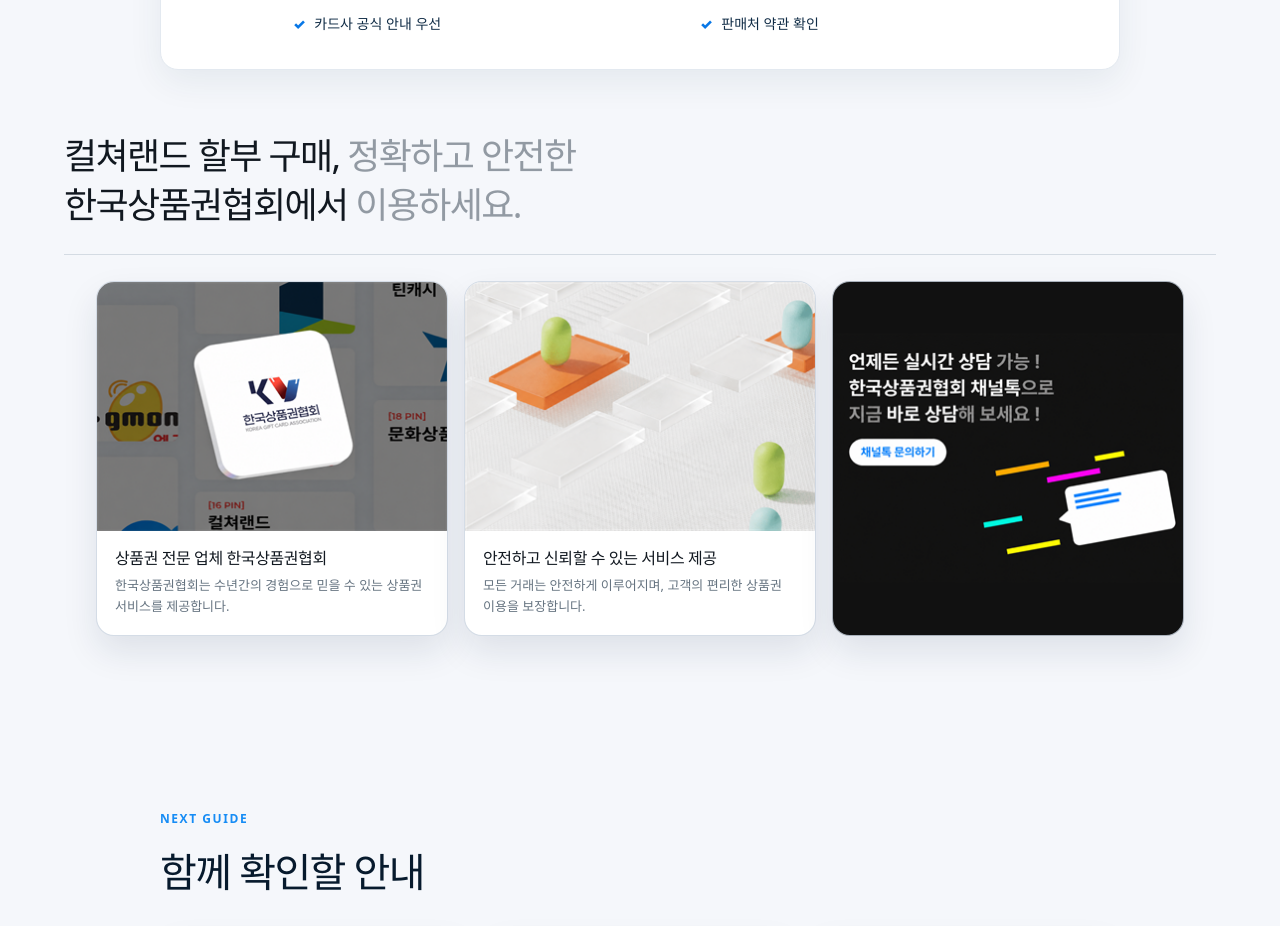
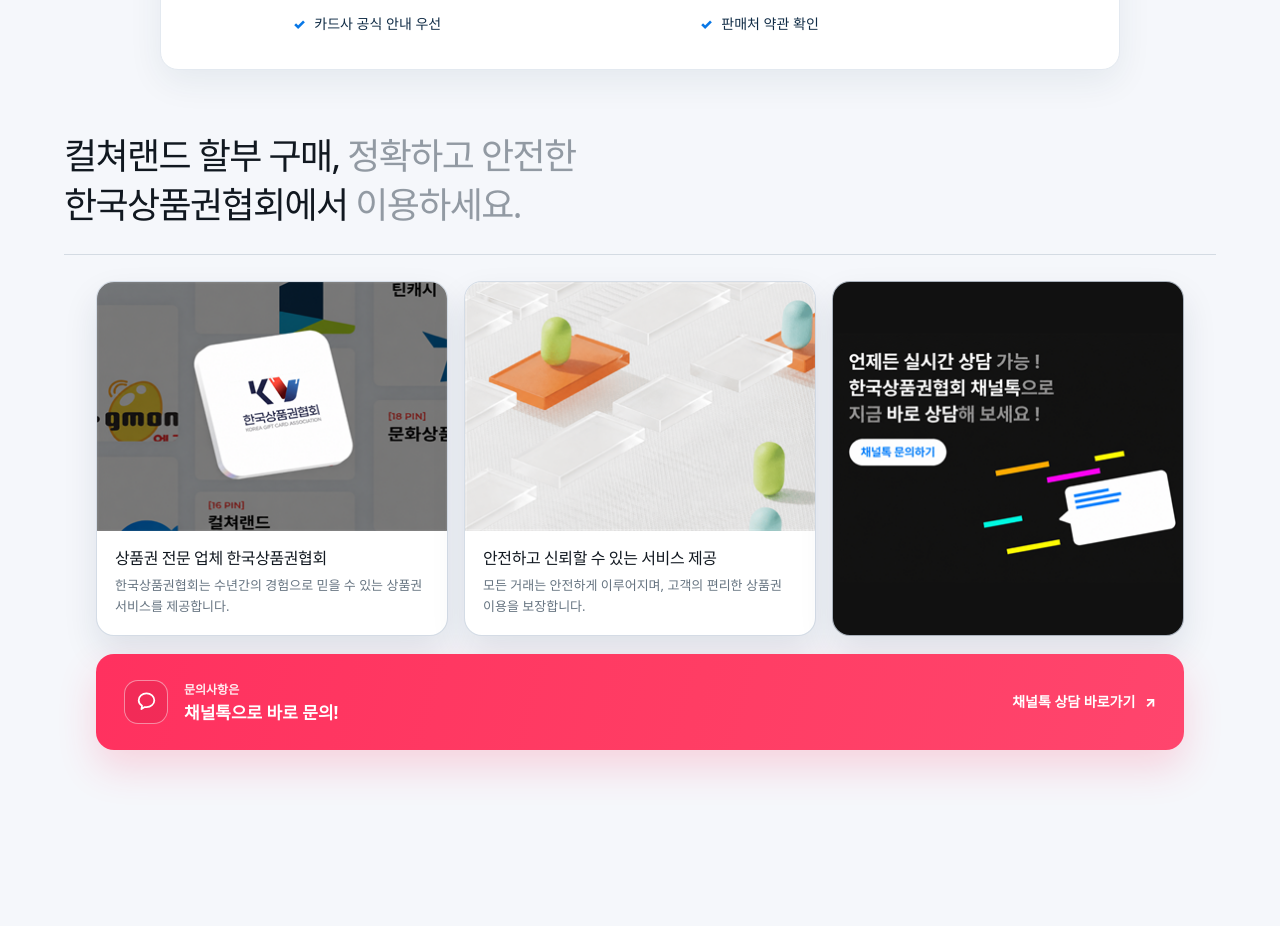
Before and after one commit to increw01-alt/26.08.27giftplan, a Next.js app: page /about/ in a window 1280 px wide. Shown: the part 1320-2246 px from the top of the page. Built offline with nearby package versions, Linux system fonts and the light colour scheme; a web font is replaced by a local one.

Commit message:
feat: add shared ChannelTalk banner

```diff
--- a/app/_components/GuideSharedCards.tsx
+++ b/app/_components/GuideSharedCards.tsx
@@ -52,6 +52,26 @@
           />
         </a>
       </div>
+      <a
+        className="guide-shared-banner"
+        href={channelTalkUrl}
+        target="_blank"
+        rel="noopener noreferrer"
+        aria-label="채널톡 상담 바로가기"
+      >
+        <span className="guide-shared-banner__main">
+          <span className="guide-shared-banner__icon" aria-hidden="true">
+            <svg viewBox="0 0 24 24" role="img">
+              <path d="M12 4.25c-4.13 0-7.5 2.94-7.5 6.57 0 2.2 1.26 4.16 3.22 5.35l-.56 3.12 3.12-1.96c.56.06 1.13.1 1.72.1 4.13 0 7.5-2.95 7.5-6.61S16.13 4.25 12 4.25Z" />
+            </svg>
+          </span>
+          <span className="guide-shared-banner__copy">
+            <small>문의사항은</small>
+            <strong>채널톡으로 바로 문의!</strong>
+          </span>
+        </span>
+        <span className="guide-shared-banner__action">채널톡 상담 바로가기 <span aria-hidden="true">↗</span></span>
+      </a>
     </section>
   );
 }
--- a/app/_components/SiteMotion.tsx
+++ b/app/_components/SiteMotion.tsx
@@ -35,6 +35,7 @@
   '.faq-list > details',
   '.guide-content-card',
   '.guide-shared-card',
+  '.guide-shared-banner',
   '.guide-directory > article',
   '.related-guides__grid > a',
   '.contact-channel-grid > a',
@@ -59,6 +60,7 @@
   '.faq-list > details',
   '.guide-content-card',
   '.guide-shared-card',
+  '.guide-shared-banner',
   '.guide-directory > article',
   '.related-guides__grid > a',
   '.contact-channel-grid > a',
--- a/app/globals.css
+++ b/app/globals.css
@@ -939,6 +939,74 @@
   object-fit: contain;
   object-position: center;
 }
+.guide-shared-banner {
+  position: relative;
+  width: min(1088px, 100%);
+  min-height: 96px;
+  margin: 18px auto 0;
+  padding: 18px 28px;
+  display: flex;
+  align-items: center;
+  justify-content: space-between;
+  gap: 24px;
+  overflow: hidden;
+  border: 0;
+  border-radius: 18px;
+  background: linear-gradient(105deg, #ff315f, #ff3d64 55%, #ff456d);
+  color: white;
+  box-shadow: 0 18px 38px rgb(255 49 95 / 18%);
+  isolation: isolate;
+}
+.guide-shared-banner::before {
+  content: '';
+  position: absolute;
+  inset: -80% auto -80% -42%;
+  z-index: -1;
+  width: 34%;
+  background: linear-gradient(105deg, transparent 10%, rgb(255 255 255 / 4%) 30%, rgb(255 255 255 / 42%) 50%, rgb(255 255 255 / 5%) 70%, transparent 90%);
+  transform: skewX(-18deg);
+  animation: guide-banner-shimmer 3.4s ease-in-out infinite;
+}
+.guide-shared-banner__main {
+  display: flex;
+  align-items: center;
+  gap: 16px;
+}
+.guide-shared-banner__icon {
+  width: 44px;
+  height: 44px;
+  flex: 0 0 44px;
+  display: grid;
+  place-items: center;
+  border: 1px solid rgb(255 255 255 / 45%);
+  border-radius: 14px;
+  background: rgb(173 15 52 / 16%);
+}
+.guide-shared-banner__icon svg {
+  width: 25px;
+  height: 25px;
+  fill: none;
+  stroke: currentColor;
+  stroke-width: 1.7;
+  stroke-linejoin: round;
+}
+.guide-shared-banner__copy { display: grid; gap: 2px; }
+.guide-shared-banner__copy small { font-size: 12px; font-weight: 700; opacity: .9; }
+.guide-shared-banner__copy strong { font-size: 17px; line-height: 1.3; }
+.guide-shared-banner__action {
+  position: relative;
+  z-index: 1;
+  font-size: 14px;
+  font-weight: 800;
+  white-space: nowrap;
+}
+.guide-shared-banner__action span { margin-left: 6px; }
+
+@keyframes guide-banner-shimmer {
+  0%, 22% { left: -42%; opacity: 0; }
+  35% { opacity: 1; }
+  68%, 100% { left: 128%; opacity: 0; }
+}
 
 @media (hover: hover) and (pointer: fine) {
   .guide-shared-card.motion-hover.motion-settled:hover,
@@ -964,6 +1032,20 @@
   .guide-shared-cards__title { margin-bottom: 20px; padding-bottom: 20px; font-size: 27px; }
   .guide-shared-cards__grid { grid-template-columns: 1fr; gap: 14px; }
   .guide-shared-card { max-width: 352px; margin-inline: auto; }
+  .guide-shared-banner {
+    width: 100%;
+    min-height: 112px;
+    margin-top: 14px;
+    padding: 18px;
+    align-items: flex-start;
+    flex-direction: column;
+    gap: 12px;
+  }
+  .guide-shared-banner__action { align-self: flex-end; font-size: 13px; }
+}
+
+@media (prefers-reduced-motion: reduce) {
+  .guide-shared-banner::before { animation: none; display: none; }
 }
 
 .guide-special { padding: 86px 0; }
```
